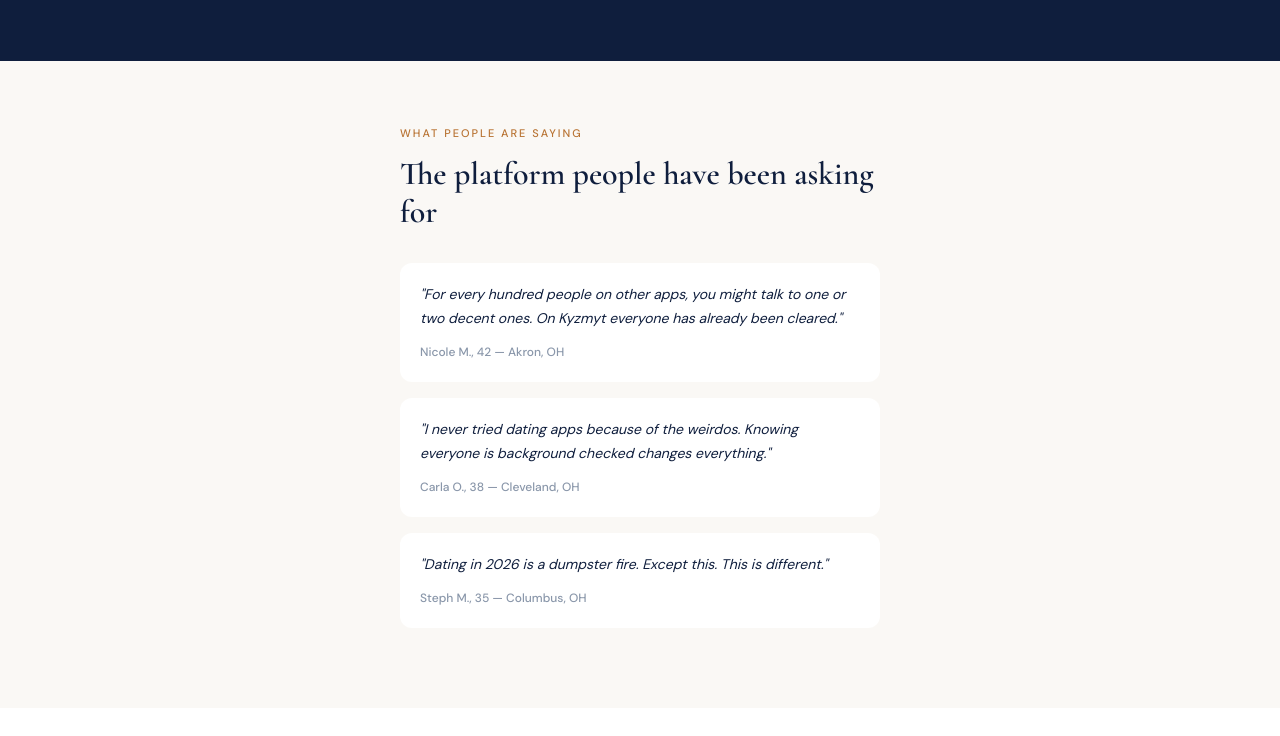
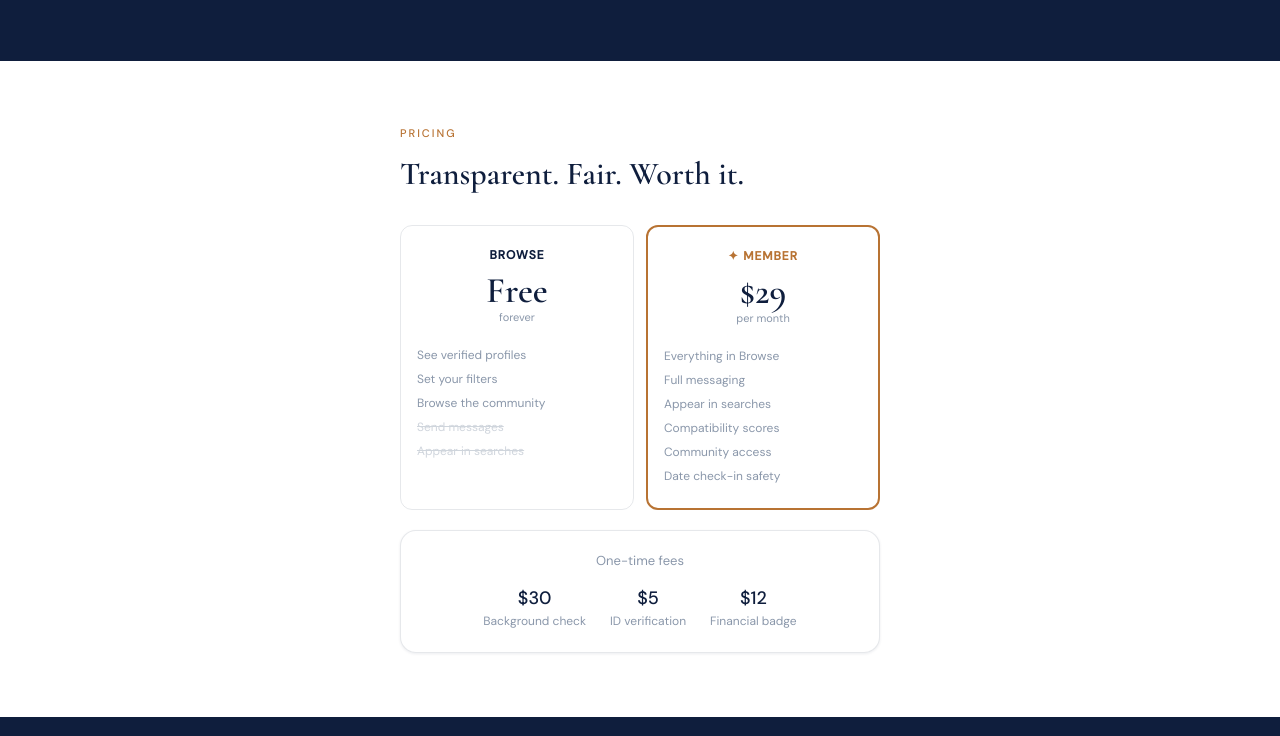
Before and after one commit to xekiellc/kyzmyt, a plain HTML site: page kyzmyt/index.html in a window 1280 px wide. Shown: the part 2144-2880 px from the top of the page. Drawn offline with nearby package versions, Linux system fonts and the light colour scheme.

Commit message:
Update index.html

```diff
--- a/kyzmyt/index.html
+++ b/kyzmyt/index.html
@@ -308,29 +308,6 @@
       color: rgba(255,255,255,0.45);
       line-height: 1.5;
     }
-    .testimonial-section {
-      background: var(--cream);
-      padding: 64px 24px;
-    }
-    .testimonial {
-      background: white;
-      border-radius: 12px;
-      padding: 20px;
-      margin-bottom: 16px;
-      text-align: left;
-    }
-    .testimonial-text {
-      font-size: 14px;
-      color: var(--navy);
-      line-height: 1.7;
-      margin-bottom: 12px;
-      font-style: italic;
-    }
-    .testimonial-author {
-      font-size: 12px;
-      color: var(--text-muted);
-      font-weight: 500;
-    }
     .pricing-section {
       background: white;
       padding: 64px 24px;
@@ -536,26 +513,6 @@
         <div class="diff-title">Real filters</div>
         <div class="diff-desc">Politics, religion, lifestyle. Filter what actually matters.</div>
       </div>
-    </div>
-  </div>
-</section>
-
-<!-- Social proof -->
-<section class="testimonial-section">
-  <div style="max-width:480px;margin:0 auto">
-    <div class="section-eyebrow">What people are saying</div>
-    <h2 class="section-title">The platform people have been asking for</h2>
-    <div class="testimonial">
-      <div class="testimonial-text">"For every hundred people on other apps, you might talk to one or two decent ones. On Kyzmyt everyone has already been cleared."</div>
-      <div class="testimonial-author">Nicole M., 42 — Akron, OH</div>
-    </div>
-    <div class="testimonial">
-      <div class="testimonial-text">"I never tried dating apps because of the weirdos. Knowing everyone is background checked changes everything."</div>
-      <div class="testimonial-author">Carla O., 38 — Cleveland, OH</div>
-    </div>
-    <div class="testimonial">
-      <div class="testimonial-text">"Dating in 2026 is a dumpster fire. Except this. This is different."</div>
-      <div class="testimonial-author">Steph M., 35 — Columbus, OH</div>
     </div>
   </div>
 </section>
```
